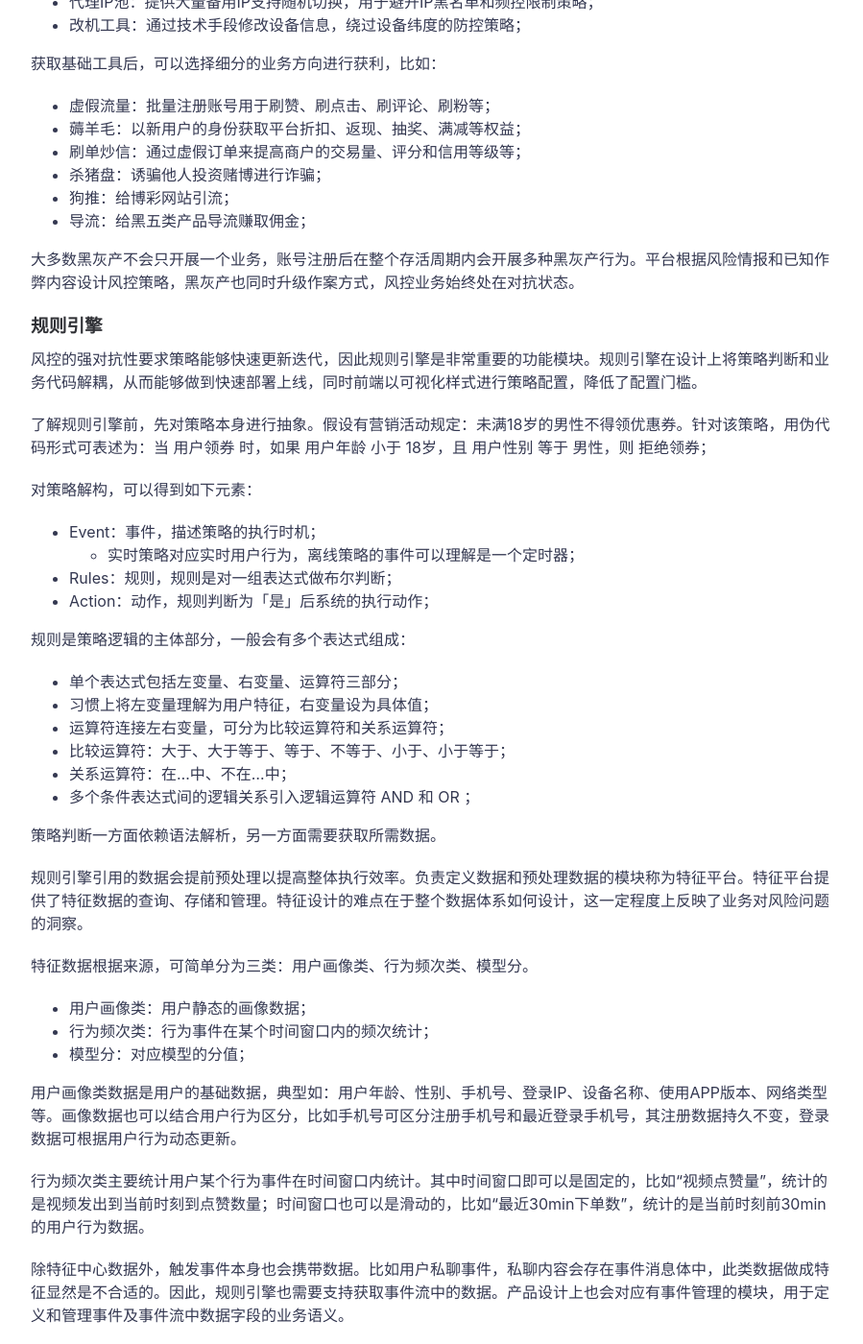
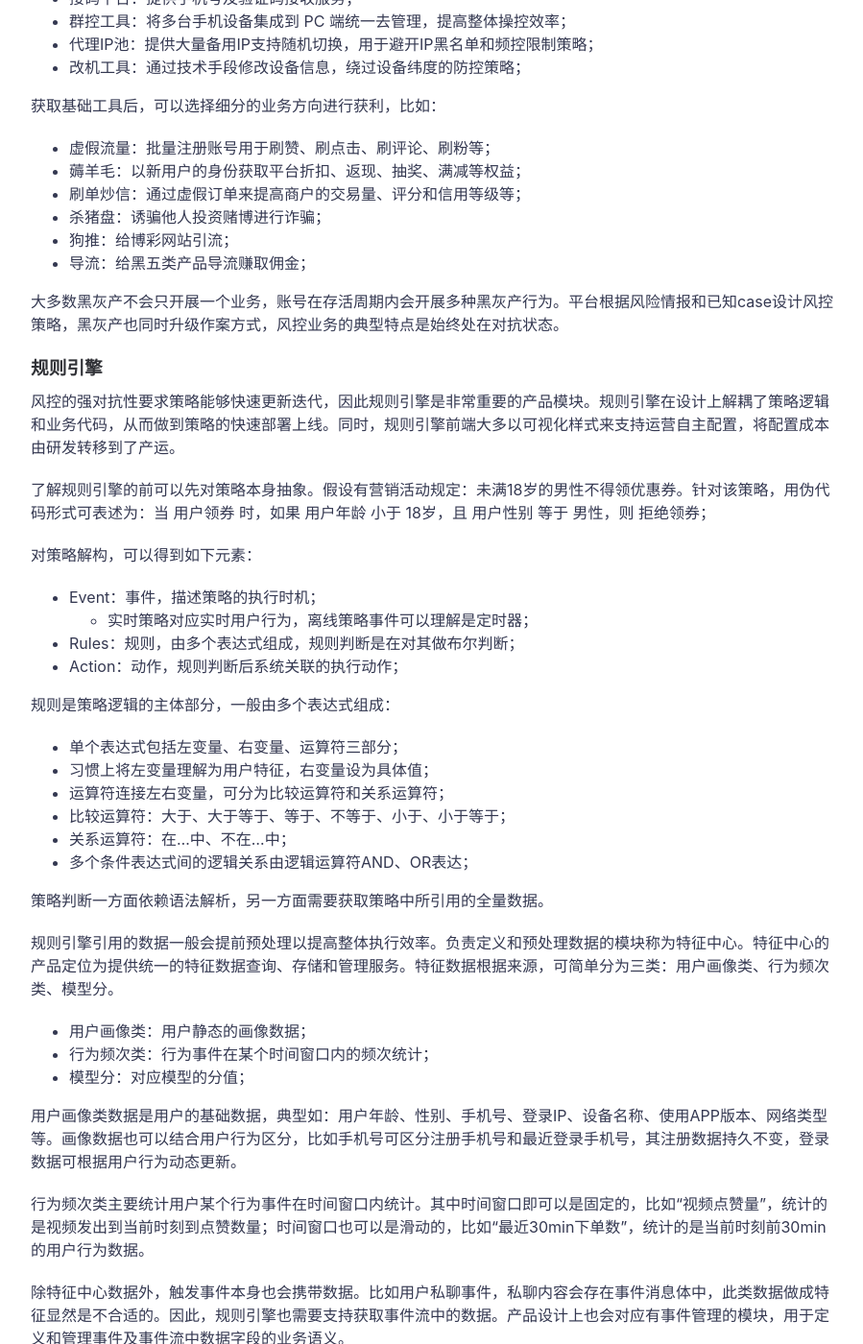
Before and after one commit to icarus507/icarus507.github.io, a Jekyll site: the page built from _posts/2021-05-01-关于风控（上）.md, in a window 1280 px wide and 1400 px high, scrolled down 1450 px. Shown: the whole window at 96% size, without its empty margins (188-1087 px from the left). Built offline with Jekyll 4.4.1, drawn with Linux system fonts in a browser that asks for light colours; some of the changed text lies outside the part shown.

Commit message:
Update 2021-05-01-关于风控（上）.md

```diff
--- a/_posts/2021-05-01-关于风控（上）.md
+++ b/_posts/2021-05-01-关于风控（上）.md
@@ -16,11 +16,13 @@
 
 探探、陌陌是典型的陌生人社交产品，用户在平台内与其他用户建立联系进而发展成稳固的社交关系，平台则基于社交关系开展增值付费业务。社交关系的快速建立也使得黑产能够快速接触潜在用户，陌生人社交的主要风控为诈骗和导流，典型的如杀猪盘、狗推等。
 
-除上述业务自身特有的风控场景外，APP 客户端自身的安全、用户账号的安全等也需要关注，常见的如拖库、撞库等，平台缺少管控可能会造成用户数据泄露风险。
+除上述业务自身特有的风控场景外，APP客户端自身的安全、用户账号的安全等也需要关注，常见的如拖库、撞库，风控缺少管控可能会造成用户数据泄露。
 
 ### 黑灰产概述
 
-黑灰产是成熟的产业链，有上下游分工、专业生产工具、体系化人员培训等等。想更好了解黑灰产，不妨先假设自己要做一个工作室。成立第一步需要准备以下物料：手机号、移动设备、网络、银行卡、身份证等。这些物料构成了作案的基础生产工具。
+黑灰产是成熟的产业链，有上下游分工、专业生产工具、体系化人员培训等。想更好了解黑灰产，不妨先假设自己要做一个工作室。
+
+成立黑灰产第一步需要准备以下物料：手机号、移动设备、网络、银行卡、身份证等。这些物料构成了作案的基础生产工具。
 
 为了能够快速给下游提供工具，黑灰产形成了细分的产业链条，比如：
 
@@ -38,36 +40,34 @@
 - 狗推：给博彩网站引流；
 - 导流：给黑五类产品导流赚取佣金；
 
-大多数黑灰产不会只开展一个业务，账号注册后在整个存活周期内会开展多种黑灰产行为。平台根据风险情报和已知作弊内容设计风控策略，黑灰产也同时升级作案方式，风控业务始终处在对抗状态。
+大多数黑灰产不会只开展一个业务，账号在存活周期内会开展多种黑灰产行为。平台根据风险情报和已知case设计风控策略，黑灰产也同时升级作案方式，风控业务的典型特点是始终处在对抗状态。
 
 
 ### 规则引擎
 
-风控的强对抗性要求策略能够快速更新迭代，因此规则引擎是非常重要的功能模块。规则引擎在设计上将策略判断和业务代码解耦，从而能够做到快速部署上线，同时前端以可视化样式进行策略配置，降低了配置门槛。
+风控的强对抗性要求策略能够快速更新迭代，因此规则引擎是非常重要的产品模块。规则引擎在设计上解耦了策略逻辑和业务代码，从而做到策略的快速部署上线。同时，规则引擎前端大多以可视化样式来支持运营自主配置，将配置成本由研发转移到了产运。
 
-了解规则引擎前，先对策略本身进行抽象。假设有营销活动规定：未满18岁的男性不得领优惠券。针对该策略，用伪代码形式可表述为：当 用户领券 时，如果 用户年龄 小于 18岁，且 用户性别 等于 男性，则 拒绝领券；
+了解规则引擎的前可以先对策略本身抽象。假设有营销活动规定：未满18岁的男性不得领优惠券。针对该策略，用伪代码形式可表述为：当 用户领券 时，如果 用户年龄 小于 18岁，且 用户性别 等于 男性，则 拒绝领券；
 
 对策略解构，可以得到如下元素：
 
 - Event：事件，描述策略的执行时机；
-	- 实时策略对应实时用户行为，离线策略的事件可以理解是一个定时器；
-- Rules：规则，规则是对一组表达式做布尔判断；
-- Action：动作，规则判断为「是」后系统的执行动作；
+	- 实时策略对应实时用户行为，离线策略事件可以理解是定时器；
+- Rules：规则，由多个表达式组成，规则判断是在对其做布尔判断；
+- Action：动作，规则判断后系统关联的执行动作；
 
-规则是策略逻辑的主体部分，一般会有多个表达式组成：
+规则是策略逻辑的主体部分，一般由多个表达式组成：
 
 - 单个表达式包括左变量、右变量、运算符三部分；
 - 习惯上将左变量理解为用户特征，右变量设为具体值；
 - 运算符连接左右变量，可分为比较运算符和关系运算符；
 - 比较运算符：大于、大于等于、等于、不等于、小于、小于等于；
 - 关系运算符：在...中、不在...中；
-- 多个条件表达式间的逻辑关系引入逻辑运算符 AND 和 OR ；
+- 多个条件表达式间的逻辑关系由逻辑运算符AND、OR表达；
 
-策略判断一方面依赖语法解析，另一方面需要获取所需数据。
+策略判断一方面依赖语法解析，另一方面需要获取策略中所引用的全量数据。
 
-规则引擎引用的数据会提前预处理以提高整体执行效率。负责定义数据和预处理数据的模块称为特征平台。特征平台提供了特征数据的查询、存储和管理。特征设计的难点在于整个数据体系如何设计，这一定程度上反映了业务对风险问题的洞察。
-
-特征数据根据来源，可简单分为三类：用户画像类、行为频次类、模型分。
+规则引擎引用的数据一般会提前预处理以提高整体执行效率。负责定义和预处理数据的模块称为特征中心。特征中心的产品定位为提供统一的特征数据查询、存储和管理服务。特征数据根据来源，可简单分为三类：用户画像类、行为频次类、模型分。
 
 - 用户画像类：用户静态的画像数据；
 - 行为频次类：行为事件在某个时间窗口内的频次统计；
```
Also changed, not shown: other parts of _posts/2021-05-01-关于风控（上）.md (+1 -1 lines).
